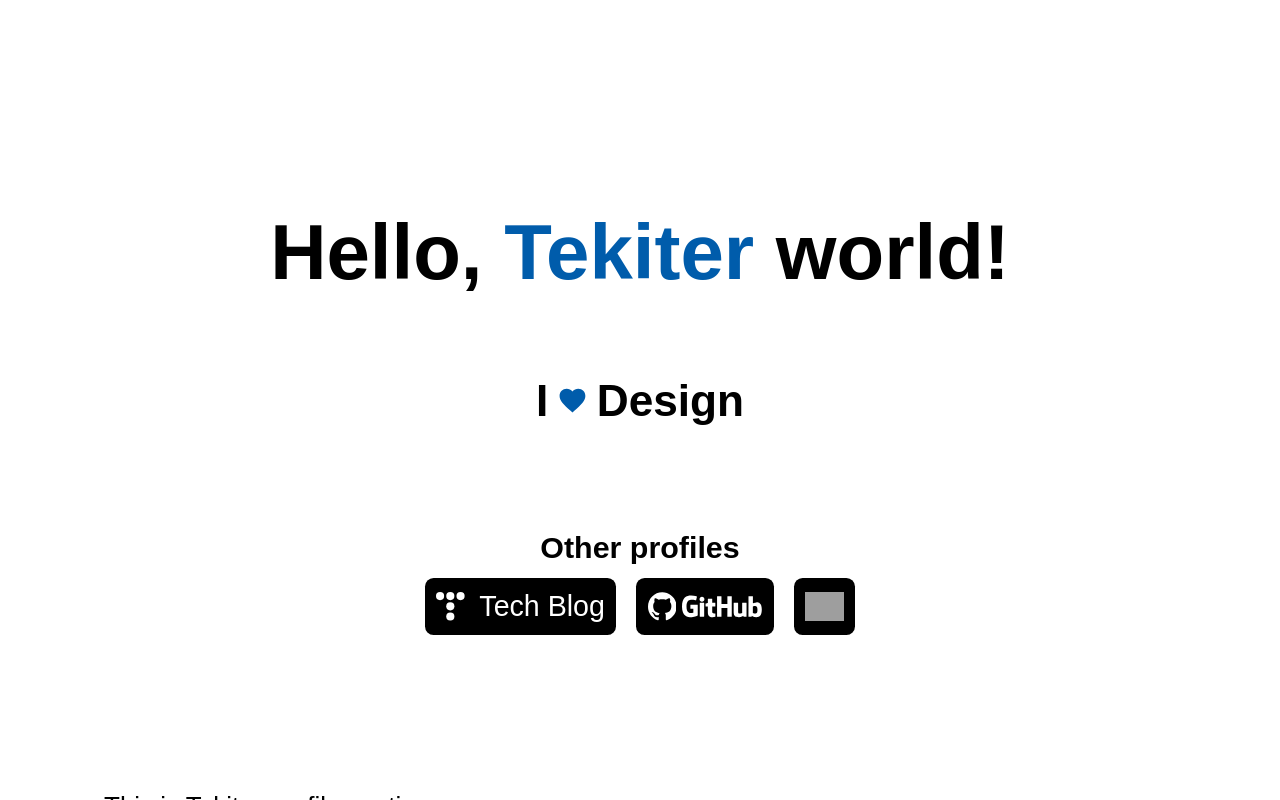
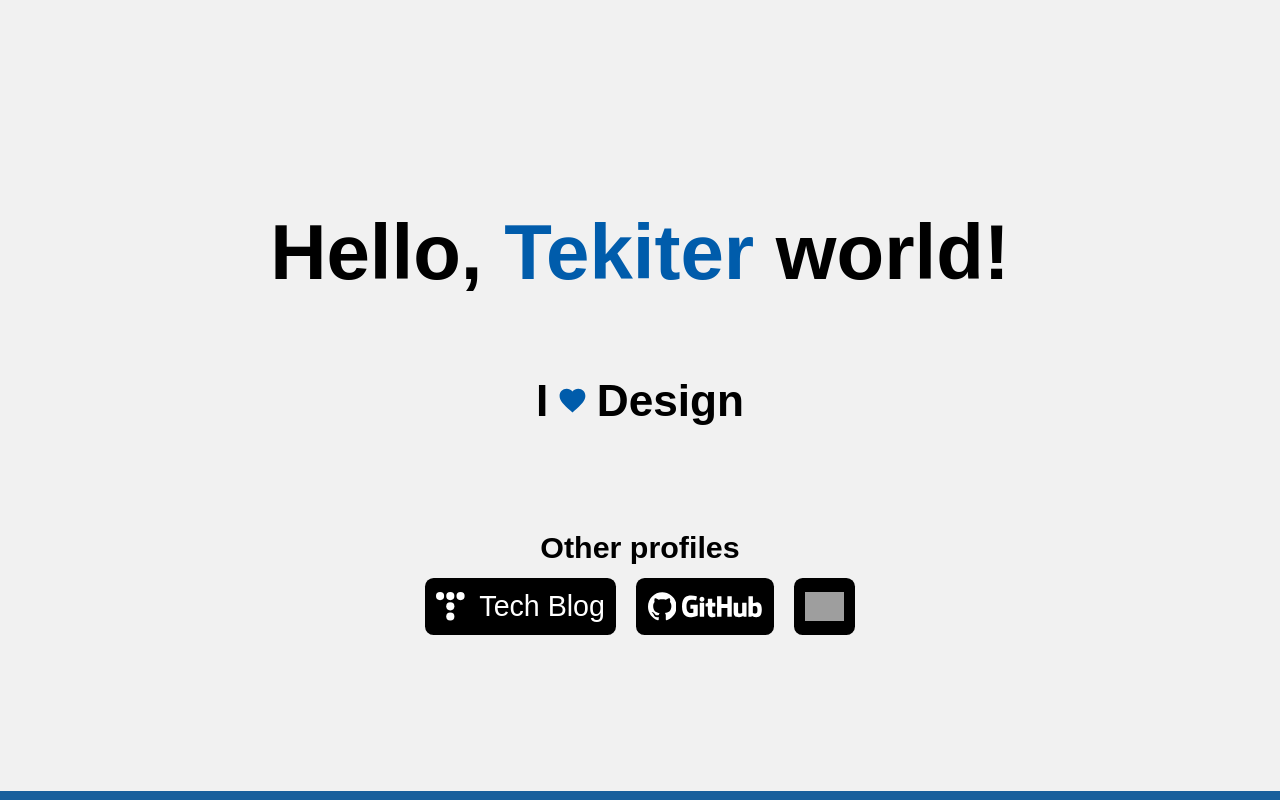
Before and after one commit to Tekiter/tekiter.github.io, a Next.js app: page / in a window 1280 px wide. Shown: the top 800 px of the page. Built offline with nearby package versions, Linux system fonts and the light colour scheme; grey boxes are pictures that could not be loaded; a web font is replaced by a local one.

Commit message:
Add profile section

```diff
--- a/components/Profile.tsx
+++ b/components/Profile.tsx
@@ -1,7 +1,20 @@
+import Image from "next/image";
 import gsap from "gsap";
 import { ScrollTrigger } from "gsap/dist/ScrollTrigger";
 import { useEffect, useRef } from "react";
 import { timelineFC, useTimeline } from "../utils/timeline";
+import styles from "../styles/Profile.module.scss";
+
+const ProfileCard = () => {
+  return (
+    <Image
+      src="/profilepic.png"
+      alt="Profile Picture"
+      width="100"
+      height="100"
+    />
+  );
+};
 
 export const WhoAmISection = timelineFC((_, ref) => {
   const sectionRef = useRef(null);
@@ -31,8 +44,9 @@ export const WhoAmISection = timelineFC((_, ref) => {
   }));
 
   return (
-    <div ref={sectionRef} style={{ height: "100vh" }}>
-      This is Tekiter profile section
+    <div ref={sectionRef} className={styles.section}>
+      <h1>Profile</h1>
+      <ProfileCard />
     </div>
   );
 });
--- a/styles/Helloworld.module.scss
+++ b/styles/Helloworld.module.scss
@@ -1,8 +1,13 @@
+@use 'controls';
+
 .section {
+  @include controls.section;
+
   padding: {
     top: 8rem;
     bottom: 2rem;
   }
+  background-color: #f1f1f1;
 }
 
 .title {
--- a/styles/IndexPage.module.scss
+++ b/styles/IndexPage.module.scss
@@ -4,11 +4,6 @@
 }
 
 .main {
-  padding: 0 4rem;
-
-  @include screen.xs {
-    padding: 0 1rem;
-  }
 }
 
 .title {
--- /dev/null
+++ b/styles/Profile.module.scss
@@ -0,0 +1,15 @@
+@use 'controls';
+
+.section {
+  @include controls.section;
+
+  padding: {
+    top: 4rem;
+    bottom: 4rem;
+  }
+
+  min-height: 100vh;
+
+  background-color: #185f9c;
+  color: #ebebeb;
+}
--- /dev/null
+++ b/styles/controls/_section.scss
@@ -0,0 +1,15 @@
+@use '../utils/screen';
+
+@mixin section {
+  padding: {
+    left: 4rem;
+    right: 4rem;
+  }
+
+  @include screen.xs {
+    padding: {
+      left: 1rem;
+      right: 1rem;
+    }
+  }
+}
--- a/styles/controls/index.scss
+++ b/styles/controls/index.scss
@@ -1 +1,2 @@
 @forward 'iconButton';
+@forward 'section';
--- a/styles/globals.scss
+++ b/styles/globals.scss
@@ -18,6 +18,8 @@ body {
   @include screen.xs {
     font-size: 10px;
   }
+
+  background-color: #f1f1f1;
 }
 
 h1,
```
Also changed, not shown: public/profilepic.png (added).
